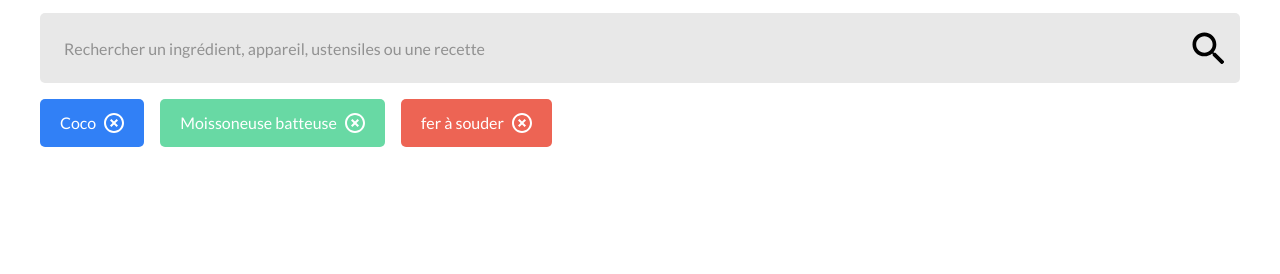
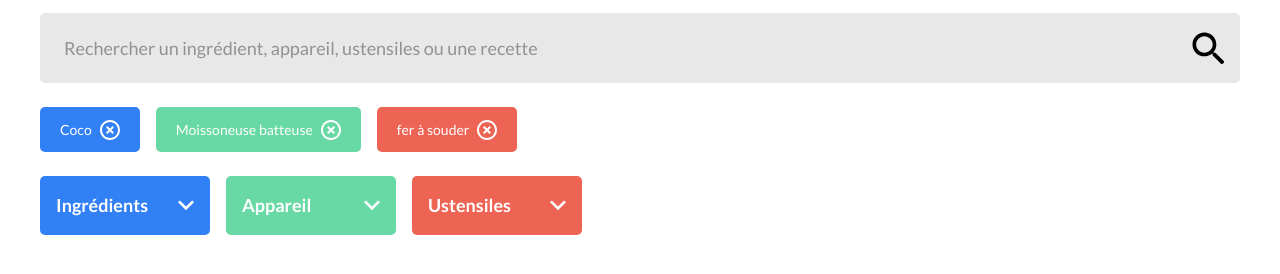
Before and after one commit to Allandrow/CyrilTiger_7_06072021, a website: page index.html in a window 1280 px wide. Shown: the part 150-424 px from the top of the page. Drawn offline with Linux system fonts and the light colour scheme.

Commit message:
intégration select search auxiliaire

```diff
--- a/index.html
+++ b/index.html
@@ -45,9 +45,26 @@
             <img src="dist/img/cross.svg" alt="" />
           </button>
         </div>
-        <div class="auxiliary-search ingredient-color"></div>
-        <div class="auxiliary-search equipment-color"></div>
-        <div class="auxiliary-search ustensils-color"></div>
+        <div class="auxiliary-search-group">
+          <div class="auxiliary-search ingredient-color">
+            <div class="select">
+              <span>Ingrédients</span>
+              <img src="dist/img/arrow.svg" alt="" />
+            </div>
+          </div>
+          <div class="auxiliary-search equipment-color">
+            <div class="select">
+              <span>Appareil</span>
+              <img src="dist/img/arrow.svg" alt="" />
+            </div>
+          </div>
+          <div class="auxiliary-search ustensils-color">
+            <div class="select">
+              <span>Ustensiles</span>
+              <img src="dist/img/arrow.svg" alt="" />
+            </div>
+          </div>
+        </div>
       </form>
     </main>
   </body>
--- a/scss/abstracts/_mixins.scss
+++ b/scss/abstracts/_mixins.scss
@@ -5,6 +5,6 @@
   background-color: $color;
 
   &:hover {
-    background-color: color.scale($color, $blackness: 15%);
+    background-color: color.scale($color, $blackness: 10%);
   }
 }
--- a/scss/base/_base.scss
+++ b/scss/base/_base.scss
@@ -16,7 +16,12 @@ main {
 }
 
 .filter-tags {
-  margin: 1rem 0;
+  margin: 1.5rem 0;
   display: flex;
   gap: 1rem;
 }
+
+.auxiliary-search-group {
+  display: flex;
+  gap: 1rem;
+}
--- /dev/null
+++ b/scss/components/_auxiliary-search.scss
@@ -0,0 +1,33 @@
+@use '../abstracts/' as *;
+
+.auxiliary-search {
+  display: flex;
+  cursor: pointer;
+
+  .select {
+    color: #fff;
+    display: flex;
+    min-width: 170px;
+    justify-content: space-between;
+    padding: 1rem;
+    border-radius: 5px;
+    font-size: 1.125rem;
+    font-weight: 700;
+  }
+
+  &.ingredient-color {
+    .select {
+      @include tag-background($color-accent-first);
+    }
+  }
+  &.equipment-color {
+    .select {
+      @include tag-background($color-accent-second);
+    }
+  }
+  &.ustensils-color {
+    .select {
+      @include tag-background($color-accent-third);
+    }
+  }
+}
--- a/scss/components/_index.scss
+++ b/scss/components/_index.scss
@@ -3,3 +3,5 @@
 @forward 'search';
 
 @forward 'tag';
+
+@forward 'auxiliary-search';
--- a/scss/components/_search.scss
+++ b/scss/components/_search.scss
@@ -9,6 +9,7 @@
   cursor: pointer;
   align-items: center;
   position: relative;
+  font-size: 1.125rem;
 
   &::after {
     content: '';
--- a/scss/components/_tag.scss
+++ b/scss/components/_tag.scss
@@ -9,6 +9,7 @@
   gap: 0.5rem;
   padding: 0.75rem 1.25rem;
   align-items: center;
+  font-size: 0.875rem;
 
   &.ingredient-color {
     @include tag-background($color-accent-first);
```
Also changed, not shown: dist/css/style.css, 1 other file.
